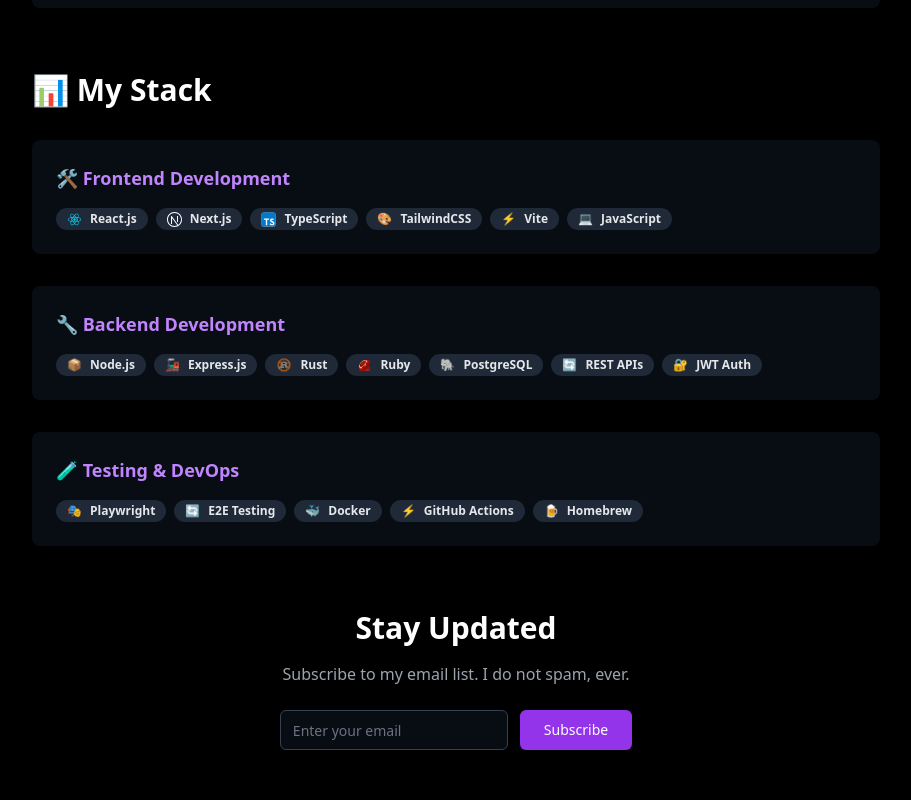
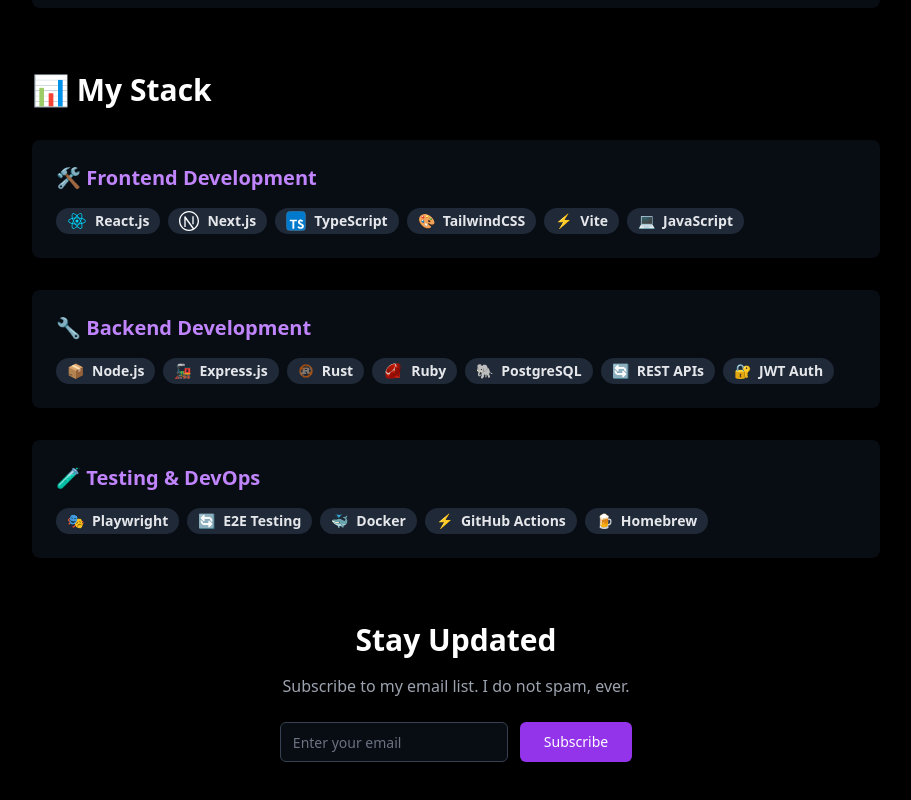
Before and after one commit to amitkushh/anshs-portfolio, a Next.js app: page / in a window 1280 px wide. Shown: the part 2080-2880 px from the top of the page, without its empty margins (184-1095 px from the left). Built offline with nearby package versions, Linux system fonts and the light colour scheme.

Commit message:
Made the skills icons bigger in size (#47)
* Making the skill icons big

* Changes Mde

---------

Co-authored-by: Tarjmul Qasim <tarjmulqasim@gmail.com>

```diff
--- a/src/components/Skills.tsx
+++ b/src/components/Skills.tsx
@@ -46,7 +46,7 @@ export const Skills = () => {
       <div className="space-y-8">
         {skillCategories.map((category, index) => (
           <div key={index} className="p-6 rounded-lg bg-gray-900/50">
-            <h3 className="text-lg font-semibold mb-4 text-purple-400">
+            <h3 className="text-xl font-semibold mb-4 text-purple-400">
               {category.title}
             </h3>
             <div className="flex flex-wrap gap-2">
@@ -58,7 +58,7 @@ export const Skills = () => {
                 >
                   {/* conditionally showing icon and emoji */}
                   {skill.icon.endsWith('.svg') ? (
-                    <Image src={skill.icon} alt={`${skill.name}-svg`} width={15} height={15} className={`${skill.name === 'Next.js' && 'invert'} ${skill.name === 'Rust' && 'w-4'}`}/>
+                    <Image src={skill.icon} alt={`${skill.name}-svg`} width={20} height={20} className={`${skill.name === 'Next.js' && 'invert'} ${skill.name === 'Rust' && 'w-4'}`}/>
                   ) : (
                     <span>{skill.icon}</span>
                   )}
--- a/src/components/ui/badge.tsx
+++ b/src/components/ui/badge.tsx
@@ -4,7 +4,7 @@ import { cva, type VariantProps } from 'class-variance-authority';
 import { cn } from '@/lib/utils';
 
 const badgeVariants = cva(
-  'inline-flex items-center rounded-full border px-2.5 py-0.5 text-xs font-semibold transition-colors focus:outline-none focus:ring-2 focus:ring-ring focus:ring-offset-2',
+  'inline-flex items-center rounded-full border px-2.5 py-0.5 text-sm font-semibold transition-colors focus:outline-none focus:ring-2 focus:ring-ring focus:ring-offset-2',
   {
     variants: {
       variant: {
```
